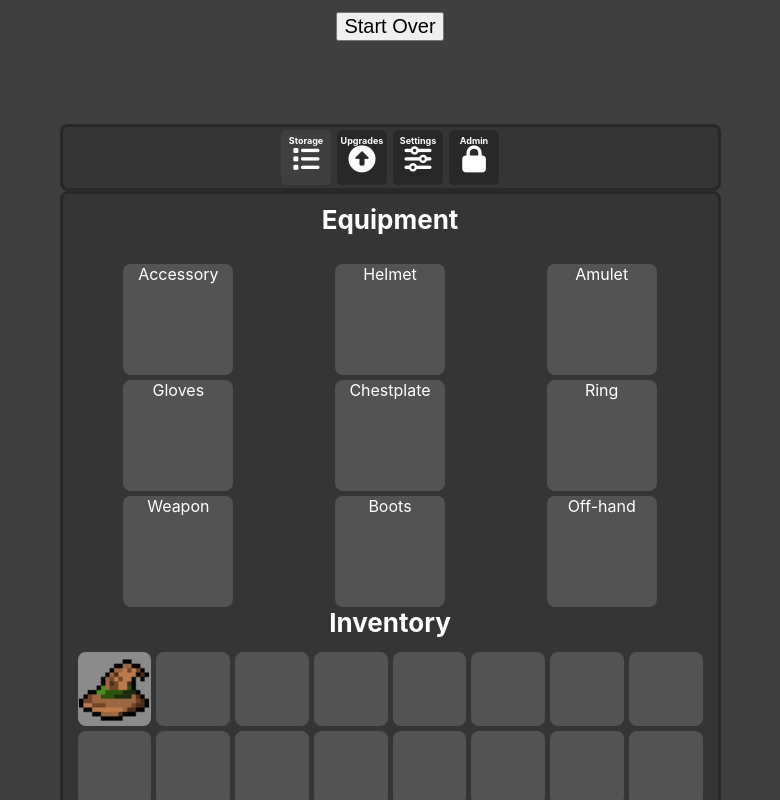
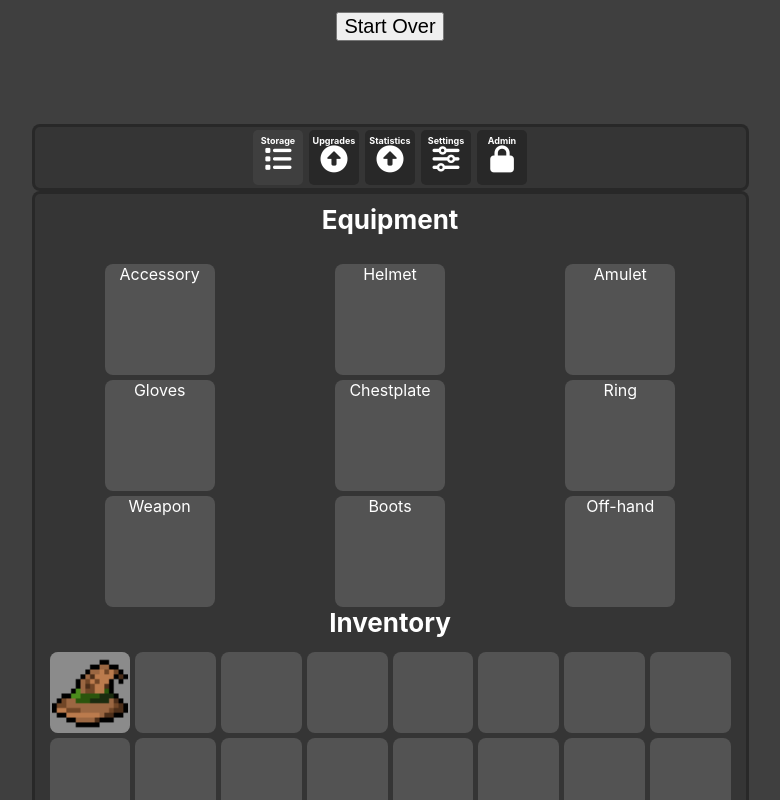
Before and after one commit to itshdog/get-more-loot, a React (Create React App) app: page / in a window 1280 px wide. Shown: the part 900-1700 px from the top of the page, without its empty margins (250-1030 px from the left). Built offline with nearby package versions, Linux system fonts and the light colour scheme.

Commit message:
navbar fixes

```diff
--- a/src/components/Navbar.js
+++ b/src/components/Navbar.js
@@ -7,11 +7,23 @@ function Navbar({RP, setRP, Admin, setAdmin, statInfo, itemScan, setItemScan, co
     const [stats, setStats] = useState('none');
     const [settings, setSettings] = useState('none');
 
+    const [selected, setSelected] = useState(['selected', '', '', '', '']);
+
     const openAdmin = () => { (Admin === false) ? setAdmin(true) : setAdmin(false) }
+
+    const openStorage = () => {
+        setSelected(['selected', '', '', '', '']);
+        setUpgrade('none');
+        setStats('none');
+        setSettings('none');
+    }
 
     const openUpgrade = () => {
         if (upgrade === 'none') {
+            setSelected(['', 'selected', '', '', '']);
             setUpgrade('block');
+            setStats('none');
+            setSettings('none');
         } else if (upgrade === 'block') {
             setUpgrade('none');
         }
@@ -19,15 +31,21 @@ function Navbar({RP, setRP, Admin, setAdmin, statInfo, itemScan, setItemScan, co
 
     const openStats = () => {
         if (stats === 'none') {
+            setSelected(['', '', 'selected', '', '']);
             setStats('block');
+            setUpgrade('none');
+            setSettings('none');
         } else if (stats === 'block') {
             setStats('none');
         }
     }
     const openSettings = () => {
         if (settings === 'none') {
+            setSelected(['', '', '', 'selected', '']);
             setSettings('block');
+            setUpgrade('none');
         } else if (settings === 'block') {
+            setSettings('none');
             setSettings('none');
         }
     }
@@ -88,17 +106,12 @@ function Navbar({RP, setRP, Admin, setAdmin, statInfo, itemScan, setItemScan, co
     }
 
     return(
-        /*<div className="Navbar">
-            <div className='title'>Navbar</div>
-            <div className="navbar-button" style={{marginTop: '20px'}} onClick={openUpgrade}>
-                Upgrades
-            </div>
-            <div className="navbar-button" onClick={openStats}>
-                Statistics
-            </div>
-            <div className="navbar-button" onClick={openSettings}>
-                Settings
-            </div>
+        <div className="Navbar">
+            <div className={"nav-button " + selected[0]} onClick={openStorage}>Storage<i class="fa-solid fa-list"></i></div>
+            <div className={"nav-button " + selected[1]} onClick={openUpgrade}>Upgrades<i class="fa-solid fa-circle-up"></i></div>
+            <div className={"nav-button " + selected[2]} onClick={openStats}>Statistics<i class="fa-solid fa-circle-up"></i></div>
+            <div className={"nav-button " + selected[3]} onClick={openSettings}>Settings<i class="fa-solid fa-sliders"></i></div>
+            <div className={"nav-button " + selected[4]} onClick={openAdmin}>Admin<i class="fa-solid fa-lock"></i></div>
 
             <div className="Tab" style={{display: upgrade}}>
             <button className='back' onClick={openUpgrade}>Back</button>
@@ -164,6 +177,7 @@ function Navbar({RP, setRP, Admin, setAdmin, statInfo, itemScan, setItemScan, co
                 </div>
             </div>
         </div>
+
         <div className="Tab" style={{display: stats}}>
             <button className='back' onClick={openStats}>Back</button>
             <div className='title'>Statistics</div>
@@ -171,28 +185,13 @@ function Navbar({RP, setRP, Admin, setAdmin, statInfo, itemScan, setItemScan, co
             <div className='stat-row'>Items Dropped: {statInfo['items_dropped']}</div>
             <div className='stat-row'>Average Drop Percentage: {(parseFloat(statInfo['items_dropped'] / statInfo['enemies_killed'] * 100).toFixed(2))}%</div>
         </div>
+
         <div className="Tab" style={{display: settings}}>
             <button className='back' onClick={openSettings}>Back</button>
             <div className='title'>Settings</div>
-            <div className='navbar-button' onClick={openAdmin}>
-                <div className='settings-title'>Enable Admin Panel</div>
-                <div className='settings-info'>For developer/testing purposes</div>
-                <div class='switch'>
-                    {Admin ?
-                    <div>Enabled</div>
-                    :
-                    <div>Disabled</div>}
-                </div>
-            </div>
         </div>
-        </div>*/
+        </div>
 
-        <div className="Navbar">
-            <div className="nav-button selected">Storage<i class="fa-solid fa-list"></i></div>
-            <div className="nav-button">Upgrades<i class="fa-solid fa-circle-up"></i></div>
-            <div className="nav-button">Settings<i class="fa-solid fa-sliders"></i></div>
-            <div className="nav-button">Admin<i class="fa-solid fa-lock"></i></div>
-        </div>
     )
 }
 
--- a/src/css/index.css
+++ b/src/css/index.css
@@ -86,14 +86,13 @@ code {
 }
 
 .Tab {
-  height: calc(100% - 50px);
-  width: 100%;
+  width: 475px;
   background: rgb(53, 53, 53);
   z-index: 99;
   position: absolute!important;
   top: 0!important;
-  right: 0!important;
   overflow-y: scroll;
+  border-radius: 10px;
 }
 
 .Navbar .navbar-button {
@@ -154,8 +153,9 @@ code {
   font-weight: 700;
 }
 
-.Navbab .Tab {
+.Navbar .Tab {
   position: absolute;
+  left: 62px;
   height: calc(100% - 16px);
 }
 
@@ -189,11 +189,10 @@ code {
 }
 
 #Inventory {
-  flex: 1;
   height: 85%;
+  width: 475px;
   background-color: rgba(53,53,53);
   border: rgba(0,0,0,0.25) 3px solid;
-  width: 100%;
   border-radius: 0.5em;
   display: inline-block;
   flex-flow: column;
```
